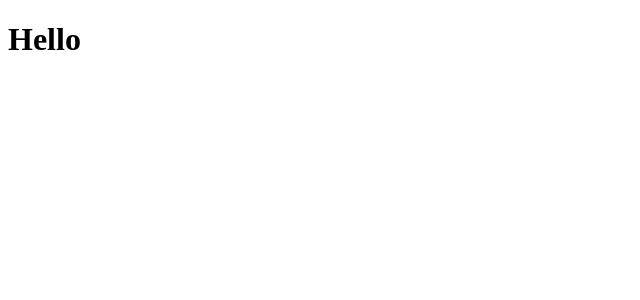
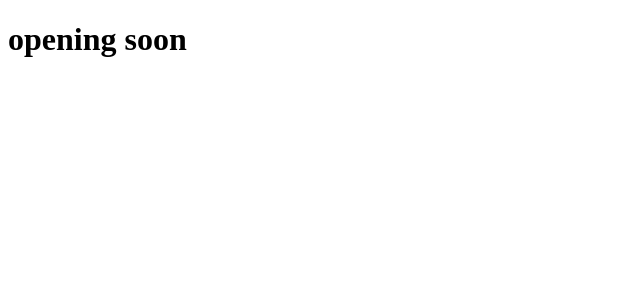
Before and after one commit to AnshD109/Portfolio, a Next.js app: page / in a window 1280 px wide. Shown: the top 300 px of the page, without its empty margins (0-640 px from the left). Built offline with nearby package versions, Linux system fonts and the light colour scheme.

Commit message:
update page.tsx

```diff
--- a/src/app/page.tsx
+++ b/src/app/page.tsx
@@ -9,7 +9,7 @@ export default function Page() {
       animate={{ opacity: 1 }}
       transition={{ duration: 1 }}
     >
-      Hello
+      opening soon
     </motion.h1>
   );
 }
```
